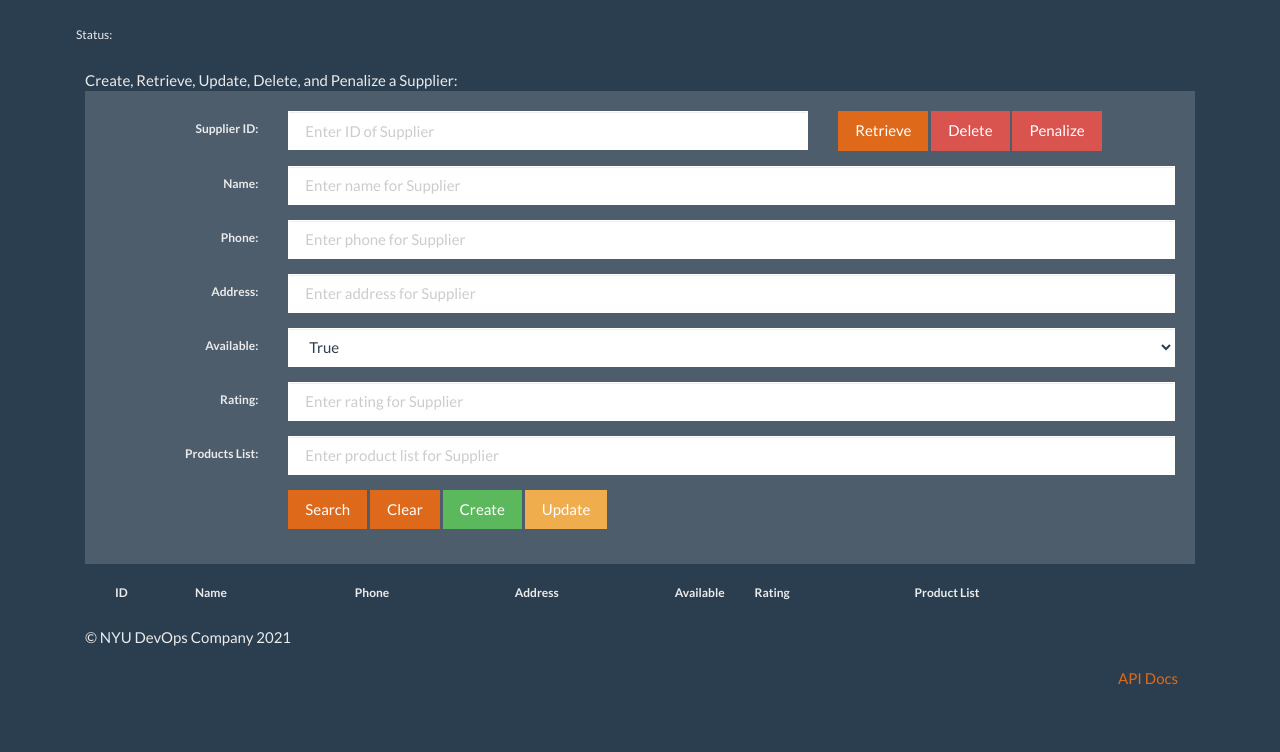
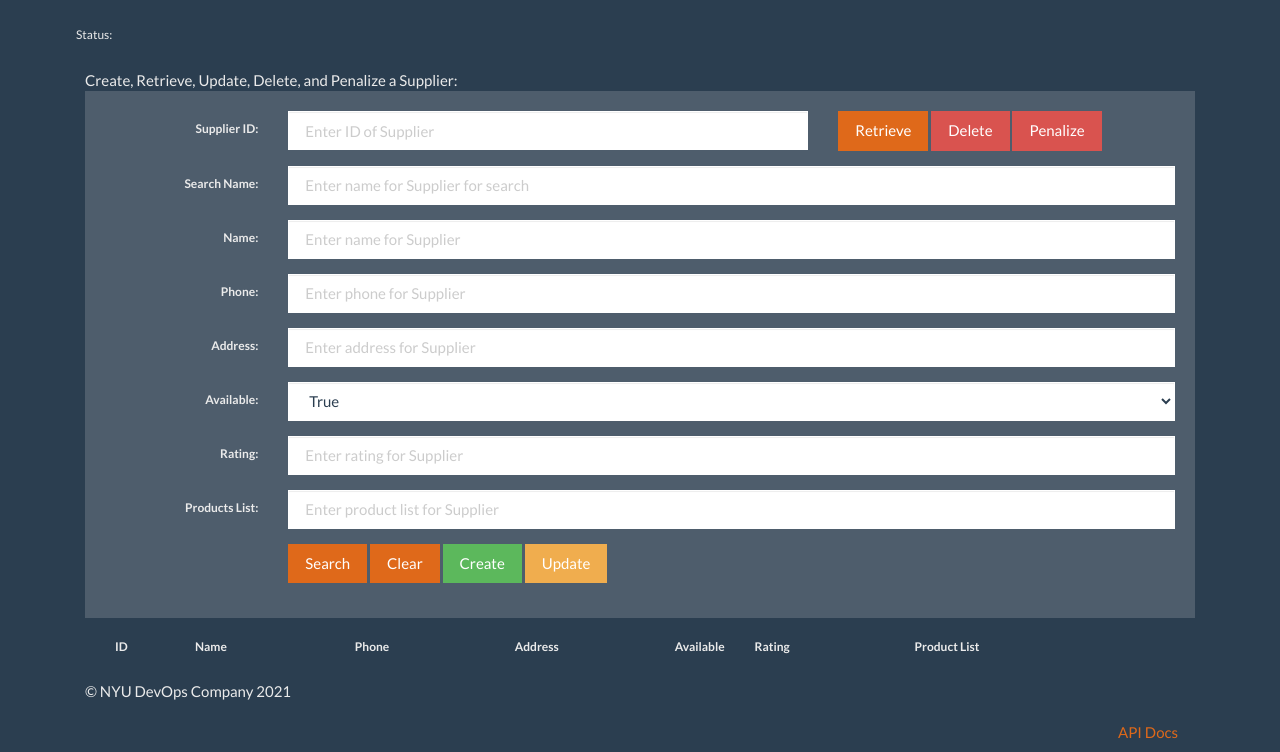
Before and after one commit to nyusuppliers/suppliers, a plain HTML site: page service/static/index.html in a window 1280 px wide. Shown: the part 108-860 px from the top of the page. Before the commit the page ends 806 px from the top, so only its background shows below. Drawn offline with nearby package versions, Linux system fonts and the light colour scheme; files that its build step writes are made by us from their sources; no server answers; files whose address does not match are found by name.

Commit message:
add auto complete function while type in name on the webpage

```diff
--- a/service/static/index.html
+++ b/service/static/index.html
@@ -41,6 +41,12 @@
             </div> <!-- form div -->
 
             <div class="form-horizontal">
+              <div class="form-group">
+                <label class="control-label col-sm-2" for="search_supplier_name">Search Name:</label>
+                <div class="col-sm-10">
+                  <input type="text" class="form-control" id="search_supplier_name" placeholder="Enter name for Supplier for search">
+              </div>
+              </div>
               <div class="form-group">
                 <label class="control-label col-sm-2" for="supplier_name">Name:</label>
                 <div class="col-sm-10">
--- a/service/static/js/rest_api.js
+++ b/service/static/js/rest_api.js
@@ -18,9 +18,9 @@ $(function () {
         flash_message(res.responseJSON.message)
     });
 
-    // $( "#supplier_name" ).autocomplete({
-    //     source: autoFillName
-    //   });
+    $( "#search_supplier_name" ).autocomplete({
+        source: autoFillName
+      });
 
     // Updates the form with data from the response
     function update_form_data(res) {
```
